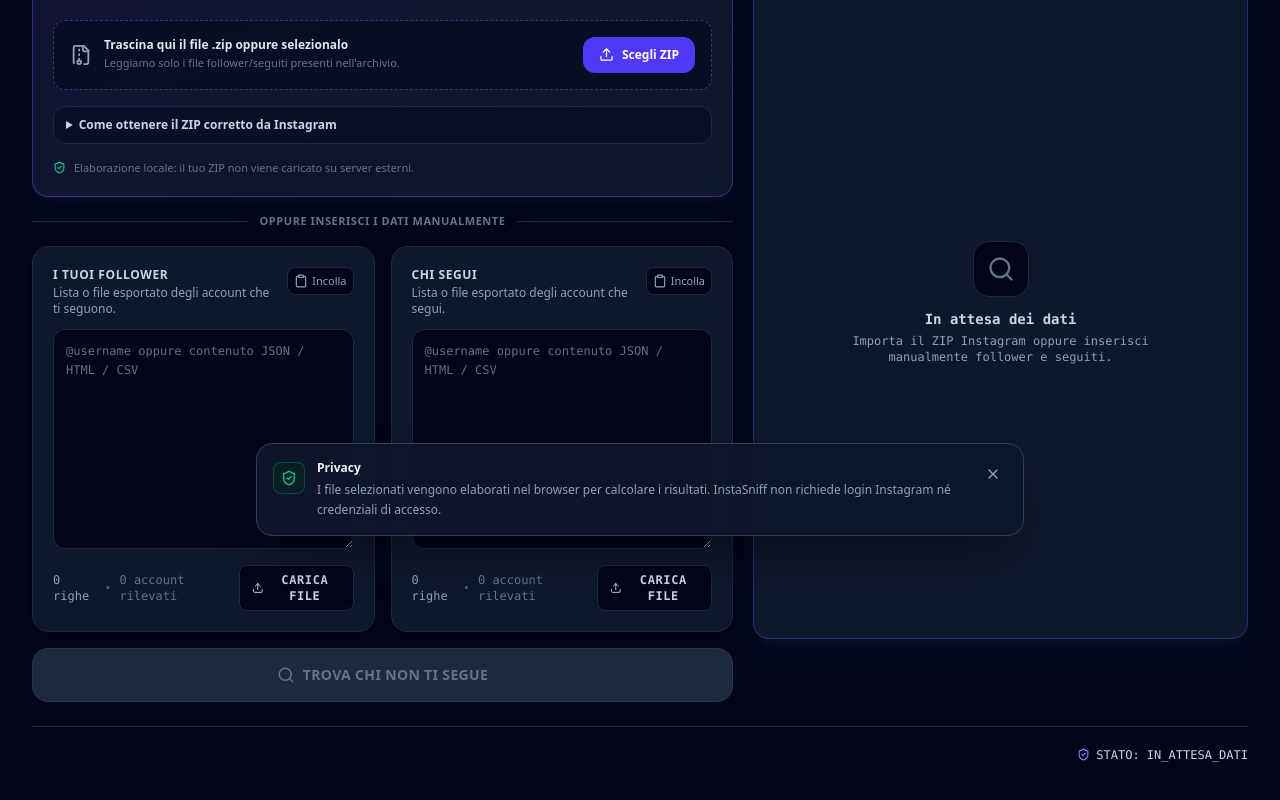
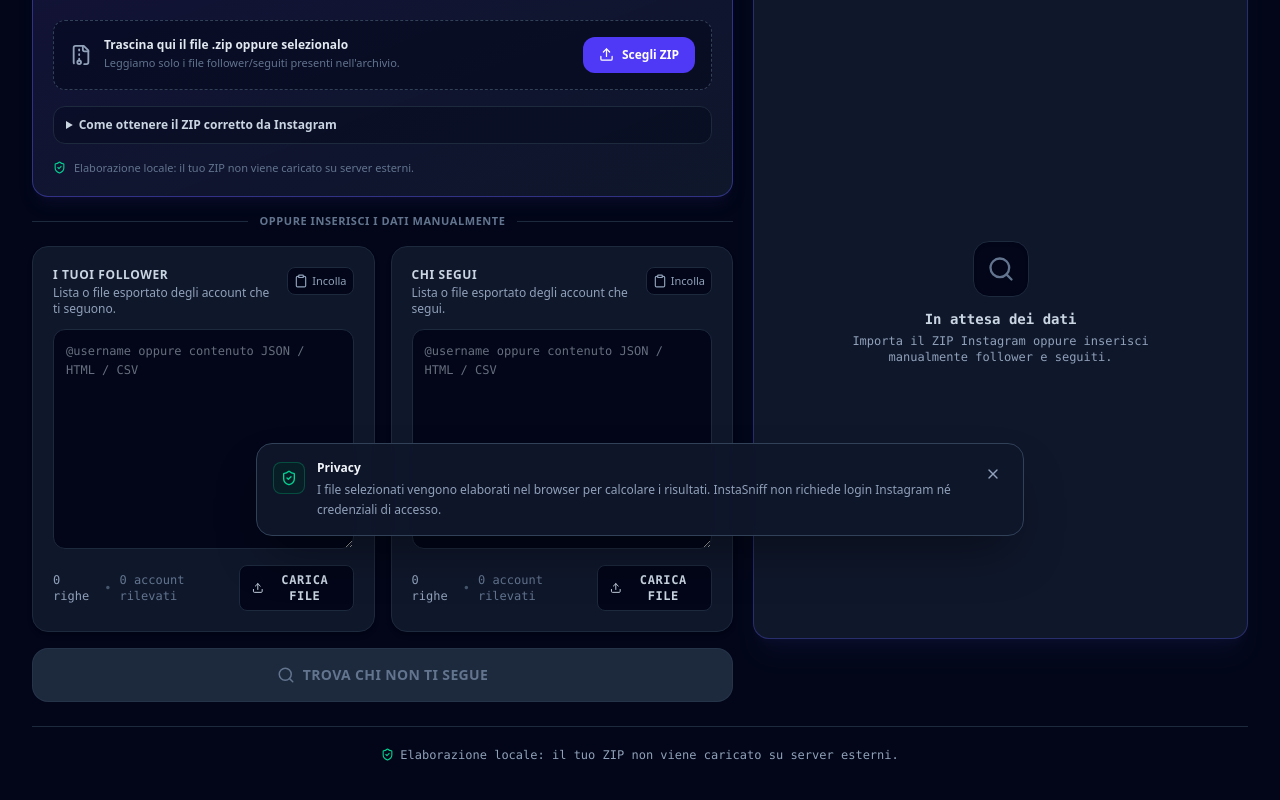
Before and after one commit to gernotfound/InstaSniff, a React (Vite) app: page / in a window 1280 px wide. Shown: the part 244-1044 px from the top of the page. Built offline with nearby package versions, Linux system fonts and the light colour scheme.

Commit message:
ui: move local processing notice to footer

```diff
--- a/src/components/Footer.tsx
+++ b/src/components/Footer.tsx
@@ -1,15 +1,11 @@
 import { ShieldCheck } from 'lucide-react';
 
-interface FooterProps {
-  isAnalyzed: boolean;
-}
-
-export function Footer({ isAnalyzed }: FooterProps) {
+export function Footer() {
   return (
-    <footer className="flex justify-center sm:justify-end items-center text-xs text-slate-400 border-t border-slate-800 pt-5 font-mono gap-3">
-      <span className="flex items-center gap-1.5 text-slate-300">
-        <ShieldCheck size={13} className="text-indigo-400" aria-hidden="true" />
-        STATO: {isAnalyzed ? 'ANALISI_COMPLETATA' : 'IN_ATTESA_DATI'}
+    <footer className="flex justify-center items-center text-xs text-slate-400 border-t border-slate-800 pt-5 font-mono">
+      <span className="flex items-center gap-1.5 text-slate-400 text-center">
+        <ShieldCheck size={13} className="text-emerald-400 shrink-0" aria-hidden="true" />
+        Elaborazione locale: il tuo ZIP non viene caricato su server esterni.
       </span>
     </footer>
   );
```
